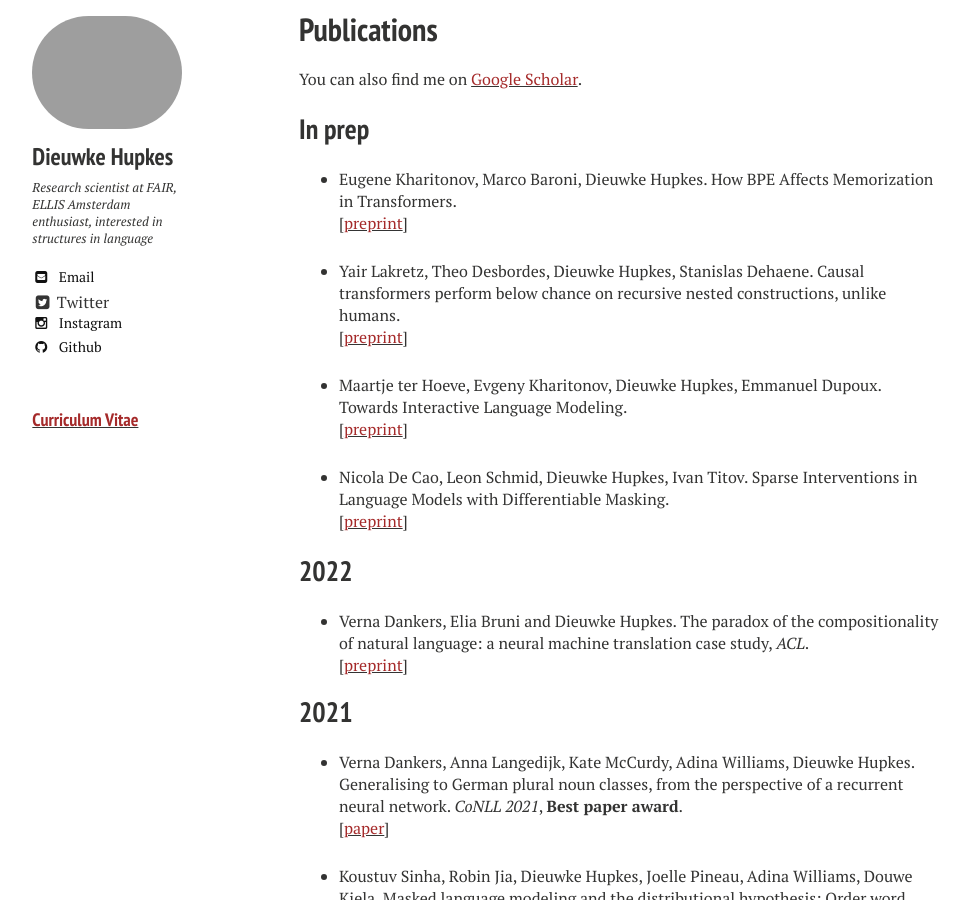
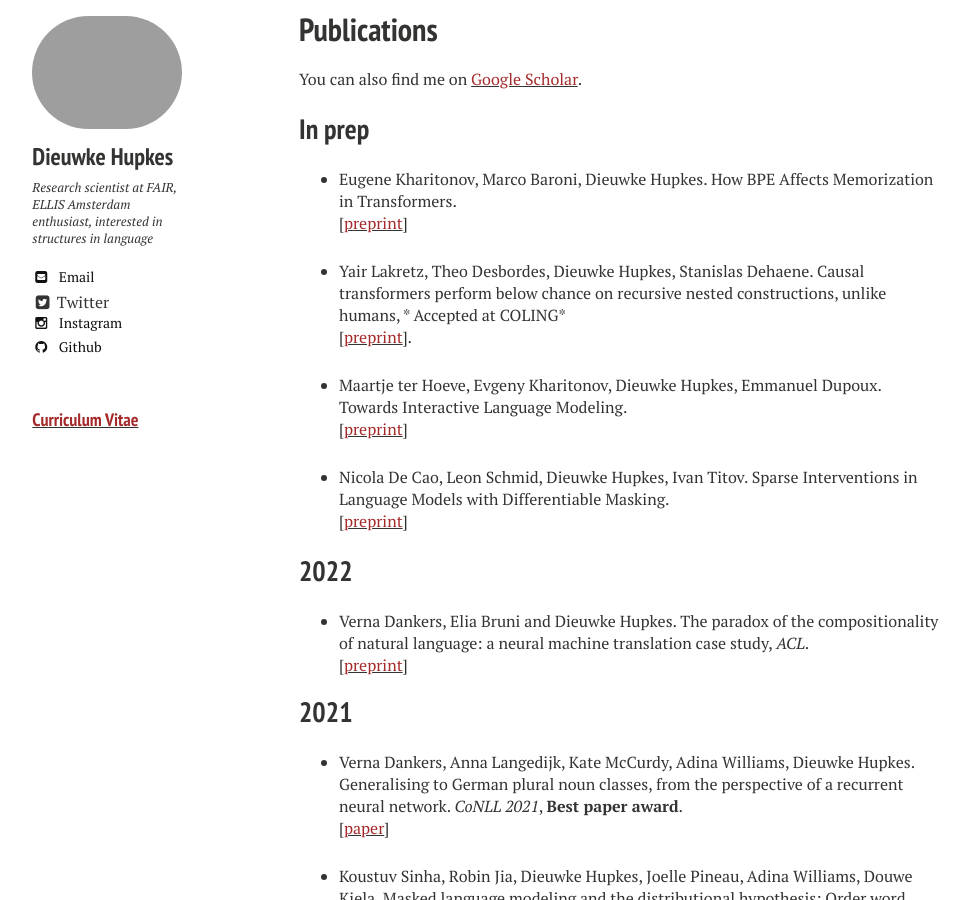
Before and after one commit to dieuwkehupkes/dieuwkehupkes.github.io, a Jekyll site: the page built from publications.md, in a window 1280 px wide and 900 px high, scrolled down 1065 px. Shown: the whole window, without its empty margins (21-989 px from the left). Built offline with Jekyll 4.4.1, drawn with Linux system fonts in a browser that asks for light colours; nearby versions of some CDN libraries.

Commit message:
Add pub accepted at COLING

```diff
--- a/publications.md
+++ b/publications.md
@@ -18,8 +18,8 @@ You can also find me on <a href="https://scholar.google.com/citations?user=tAtSM
 * Eugene Kharitonov, Marco Baroni, Dieuwke Hupkes. How BPE Affects Memorization in Transformers.\\
 \[[<font color="brown">preprint</font>](https://arxiv.org/abs/2110.02782){:target="blank"}\]
 
-* Yair Lakretz, Theo Desbordes, Dieuwke Hupkes, Stanislas Dehaene. Causal transformers perform below chance on recursive nested constructions, unlike humans. \\
-\[[<font color="brown">preprint</font>](https://arxiv.org/abs/2110.07240){:target="blank"}\]
+* Yair Lakretz, Theo Desbordes, Dieuwke Hupkes, Stanislas Dehaene. Causal transformers perform below chance on recursive nested constructions, unlike humans, * Accepted at COLING* \\
+\[[<font color="brown">preprint</font>](https://arxiv.org/abs/2110.07240){:target="blank"}\].
 
 * Maartje ter Hoeve, Evgeny Kharitonov, Dieuwke Hupkes, Emmanuel Dupoux. Towards Interactive Language Modeling. \\
 \[[<font color="brown">preprint</font>](https://arxiv.org/pdf/2112.11911){:target="blank"}\]
```
